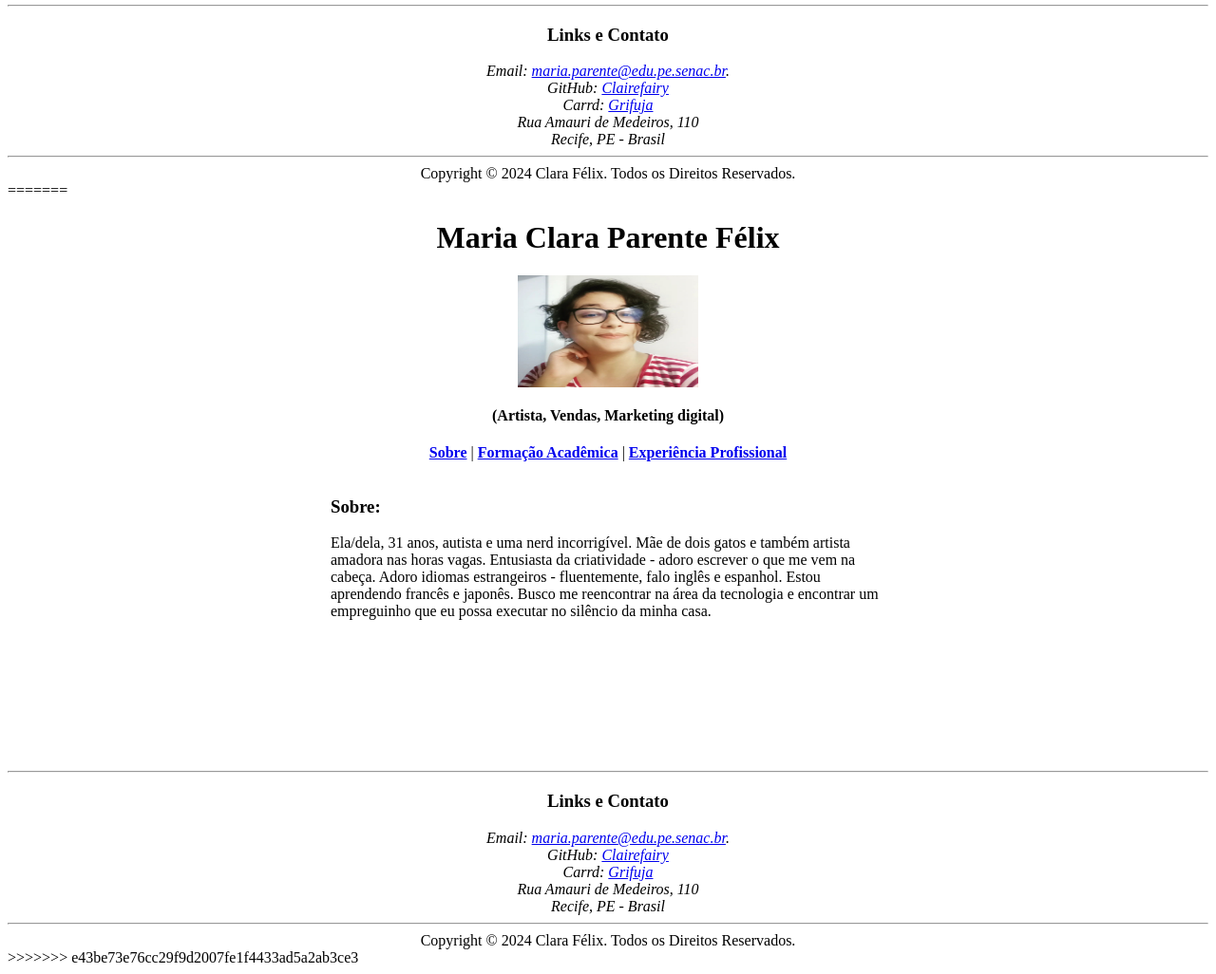
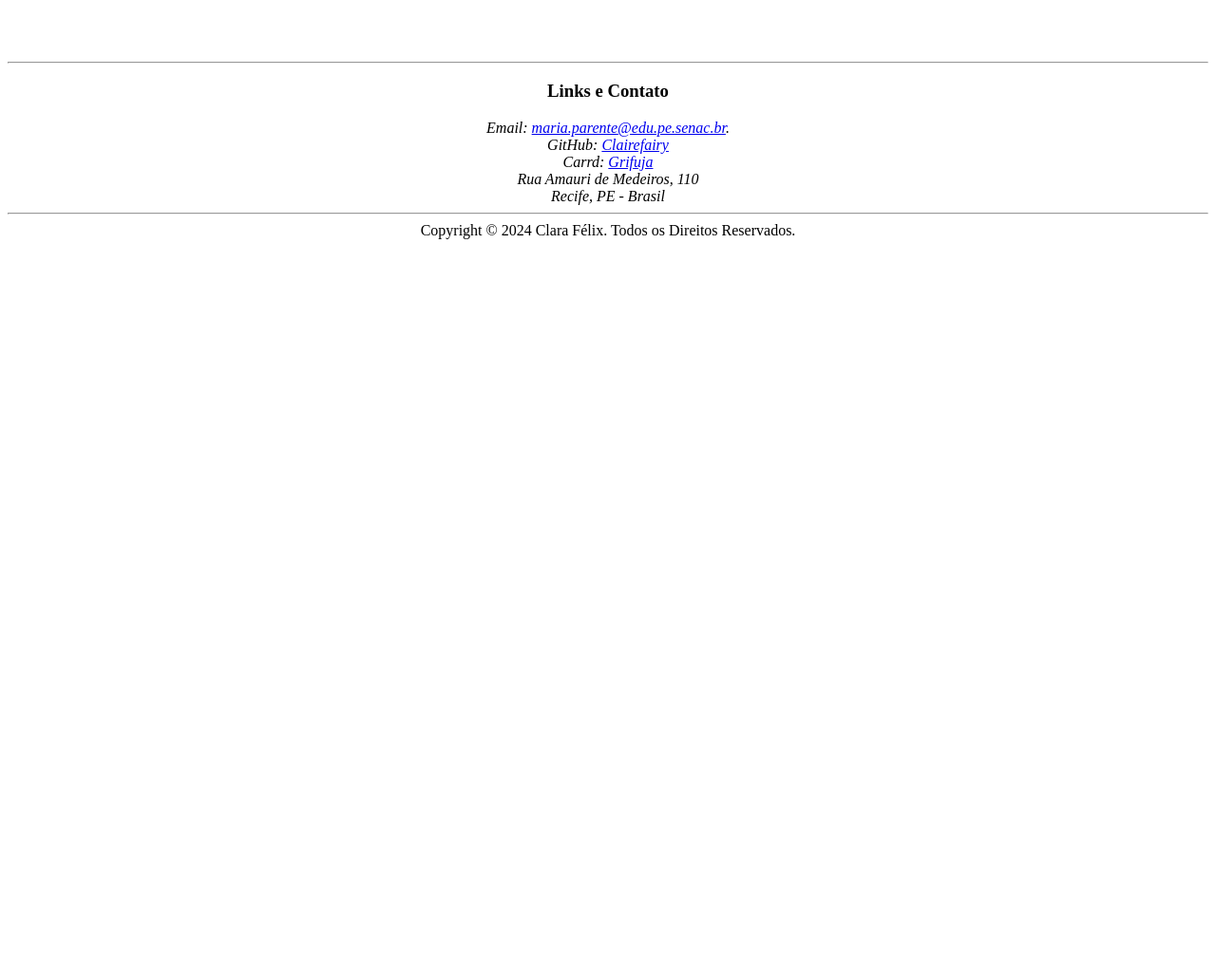
Before and after one commit to Clairefairy/Coding2, a plain HTML site: page cv.html in a window 1280 px wide. Shown: the part 623-1649 px from the top of the page at 95% size. After the commit the page ends 883 px from the top, so only its background shows below. Drawn offline with Linux system fonts and the light colour scheme.

Commit message:
Update cv.html

```diff
--- a/cv.html
+++ b/cv.html
@@ -1,4 +1,3 @@
-<<<<<<< HEAD
 <!DOCTYPE html>
 <html lang="pt-br">
 <head>
@@ -35,41 +34,3 @@
     </footer>
 </body>
 </html>
-=======
-<!DOCTYPE html>
-<html lang="pt-br">
-<head>
-    <meta charset="UTF-8">
-    <meta name="viewport" content="width=device-width, initial-scale=1.0">
-    <title>Clara Félix</title>
-</head>
-
-<body>
-    <center><div id="apresentacao">
-        <h1>Maria Clara Parente Félix</h1>
-        <img src="img/MyPic.jpg" alt="Foto de Clara Félix" height="15%" width="15%">
-        <h4>(Artista, Vendas, Marketing digital)</h4>
-    </div>
-    <div id="menu">
-        <span><a href="components/sobre.html" target="main"><b>Sobre</b></a> | <a href="components/forma.html" target="main"><b>Formação Acadêmica</b></a> | <a href="components/exp.html" target="main"><b>Experiência Profissional</b></a><br><br></span>
-    </div>
-    <div>
-        <iframe src="components/sobre.html" frameborder="0" name="main" width="600px" height="300px"></iframe>
-        <hr>
-    </div>
-    <div id="endereco">
-        <h3>Links e Contato</h3>
-        <address>
-            Email: <a href="mailto:maria.parente@edu.pe.senac.br">maria.parente@edu.pe.senac.br</a>.<br>
-            GitHub: <a href="https://github.com/clairefairy" target="_blank">Clairefairy</a><br>
-            Carrd: <a href="https://grifuja.carrd.co/" target="_blank">Grifuja</a><br>
-            Rua Amauri de Medeiros, 110<br> Recife, PE - Brasil
-        </address>
-    </div>
-    <hr>
-    <footer>
-        <span>Copyright © 2024 Clara Félix. Todos os Direitos Reservados.</span></center>
-    </footer>
-</body>
-</html>
->>>>>>> e43be73e76cc29f9d2007fe1f4433ad5a2ab3ce3
```
